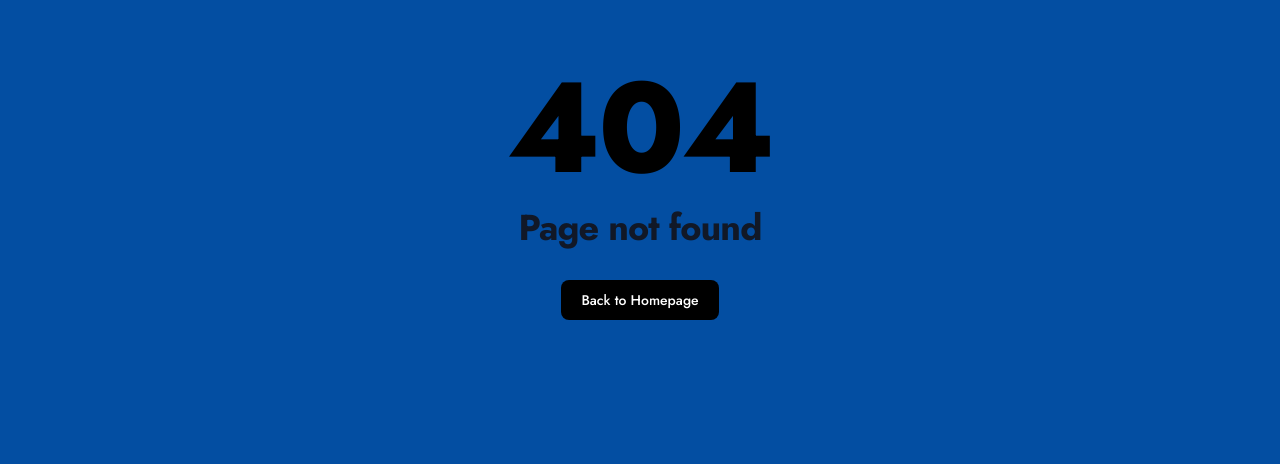
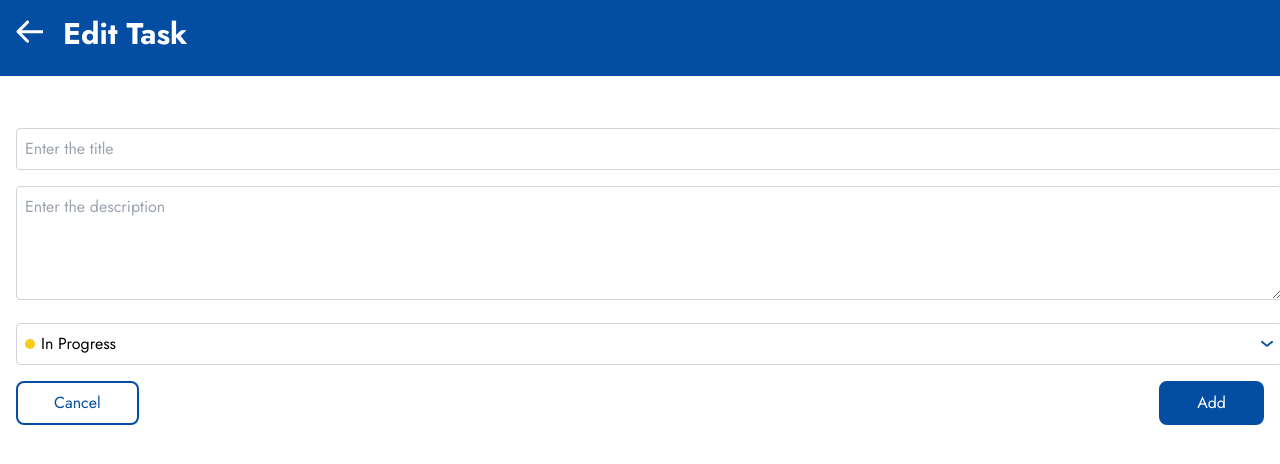
Before and after one commit to amitShindeGit/Tresata-task-management, a React (Vite) app: page /edit/1 in a window 1280 px wide. Before the commit this address had no page. Shown: the top 464 px of the page. Built offline with nearby package versions, Linux system fonts and the light colour scheme.

Commit message:
Edit a Task page addition

```diff
--- a/src/components/TaskCard.tsx
+++ b/src/components/TaskCard.tsx
@@ -4,6 +4,19 @@ import CollapsibleCardWrapper from "./display/CollapsibleCardWrapper";
 import Tag from "./display/Tag";
 import type { TaskCardProps } from "./types";
 import { useState } from "react";
+
+const getTaskStatusVariant = (status: string) => {
+  switch (status) {
+    case "in-progress":
+      return "progress";
+    case "pending":
+      return "pending";
+    case "completed":
+      return "completed";
+    default:
+      return "progress";
+  }
+};
 
 function TaskCard({ task, onDelete, onEdit }: TaskCardProps) {
   const { title, description, createdAt } = task;
@@ -23,7 +36,7 @@ function TaskCard({ task, onDelete, onEdit }: TaskCardProps) {
           </span>
           <div className="w-full flex justify-between">
             <span className="font-bold text-lg text-[#034EA2]">{title}</span>
-            <Tag variant="progress" />
+            <Tag variant={getTaskStatusVariant(task?.status)} />
           </div>
         </div>
 
--- a/src/components/TaskForm.tsx
+++ b/src/components/TaskForm.tsx
@@ -1,44 +1,68 @@
-import React, { useState } from "react";
+import React, { useEffect, useState } from "react";
 import Button from "./Button";
 import { useNavigate } from "react-router";
+import type { TaskStatus } from "../utils/types";
+import Dropdown from "./display/Dropdown";
+import { STATUS_OPTIONS } from "../utils/constants";
+import type { SubmitData, TaskFormProps } from "./types";
 
-interface TaskFormProps {
-  onSubmit: (data: { title: string; description: string }) => void;
-  onCancel?: () => void;
-}
+const TaskForm: React.FC<TaskFormProps> = ({
+  title,
+  description,
+  status,
+  onSubmit,
+}) => {
+  const navigate = useNavigate();
+  const [currentTitle, setCurrentTitle] = useState(() => title || "");
+  const [currentDescription, setCurrentDescription] = useState(
+    () => description || ""
+  );
+  const [selected, setSelected] = useState<TaskStatus>(status ?? "in-progress");
+  const [descriptionError, setCurrentDescriptionError] = useState<string>("");
 
-const TaskForm: React.FC<TaskFormProps> = ({ onSubmit }) => {
-  const [title, setTitle] = useState("");
-  const [description, setDescription] = useState("");
-  const navigate = useNavigate();
-  const [descriptionError, setDescriptionError] = useState<string>("");
+  useEffect(() => {
+    setCurrentTitle(title || "");
+    setCurrentDescription(description || "");
+    setSelected(status ?? "in-progress");
+  }, [title, description, status]);
 
   const handleSubmit = (e: React.FormEvent) => {
     e.preventDefault();
 
-    if (description.trim().length === 0) {
-      setDescriptionError("Description cannot be empty or only spaces");
+    if (currentDescription?.trim().length === 0) {
+      setCurrentDescriptionError("Description cannot be empty or only spaces");
       return;
     }
 
-    const trimmedTitle = title.trim();
-    const trimmedDescription = description.trim();
-    onSubmit({ title: trimmedTitle, description: trimmedDescription });
-    setTitle("");
-    setDescription("");
+    const trimmedTitle = currentTitle?.trim();
+    const trimmedDescription = currentDescription?.trim();
+
+    if (trimmedTitle && trimmedDescription) {
+      let submitData: SubmitData = {
+        title: trimmedTitle,
+        description: trimmedDescription,
+      };
+
+      if (status && selected) {
+        submitData = { ...submitData, status: selected };
+      }
+      onSubmit(submitData);
+      setCurrentTitle("");
+      setCurrentDescription("");
+    }
   };
 
   const handleDescriptionChange = (
     e: React.ChangeEvent<HTMLTextAreaElement>
   ) => {
     const value = e.target.value;
-    setDescription(value);
+    setCurrentDescription(value);
 
     // Validation: must contain at least one non-space character
     if (value.trim().length === 0 && value.length > 0) {
-      setDescriptionError("Description cannot be empty or only spaces");
+      setCurrentDescriptionError("Description cannot be empty or only spaces");
     } else {
-      setDescriptionError("");
+      setCurrentDescriptionError("");
     }
   };
 
@@ -51,8 +75,8 @@ const TaskForm: React.FC<TaskFormProps> = ({ onSubmit }) => {
         <label>
           <input
             type="text"
-            value={title}
-            onChange={(e) => setTitle(e.target.value)}
+            value={currentTitle}
+            onChange={(e) => setCurrentTitle(e.target.value)}
             required
             className="w-full p-2 border border-gray-300 rounded mt-1"
             placeholder="Enter the title"
@@ -65,7 +89,7 @@ const TaskForm: React.FC<TaskFormProps> = ({ onSubmit }) => {
       <div className="mb-4">
         <label>
           <textarea
-            value={description}
+            value={currentDescription}
             onChange={handleDescriptionChange}
             required
             rows={4}
@@ -78,7 +102,13 @@ const TaskForm: React.FC<TaskFormProps> = ({ onSubmit }) => {
           )}
         </label>
       </div>
-      <div className="flex justify-between">
+
+      <Dropdown
+        options={STATUS_OPTIONS}
+        value={selected}
+        onChange={(val) => setSelected(val as TaskStatus)}
+      />
+      <div className="mt-4 flex justify-between">
         <Button
           label="Cancel"
           variant="secondary"
@@ -86,7 +116,11 @@ const TaskForm: React.FC<TaskFormProps> = ({ onSubmit }) => {
           onClick={() => navigate(-1)}
         />
 
-        <Button label="Add" type="submit" onSubmit={onSubmit} />
+        <Button
+          label={title || description ? "Update" : "Add"}
+          type="submit"
+          onSubmit={onSubmit}
+        />
       </div>
     </form>
   );
--- /dev/null
+++ b/src/components/display/Dropdown.tsx
@@ -0,0 +1,55 @@
+import React, { useState } from "react";
+import { AccordionDownArrow, AccordionUpArrow } from "../../utils/assets";
+import type { Option } from "../types";
+
+interface DropdownProps {
+  options: Option[];
+  value?: string;
+  onChange: (value: string) => void;
+}
+
+const Dropdown: React.FC<DropdownProps> = ({ options, value, onChange }) => {
+  const [isOpen, setIsOpen] = useState(false);
+
+  const handleToggle = () => setIsOpen((prev) => !prev);
+
+  const handleSelect = (val: string) => {
+    onChange(val);
+    setIsOpen(false); // close after selection
+  };
+
+  const selectedOption = options?.every(
+    (option) => option.element !== undefined
+  )
+    ? options.find((o) => o.value === value)?.element
+    : options.find((o) => o.value === value)?.label;
+
+  return (
+    <div className="relative w-full">
+      <button
+        type="button"
+        onClick={handleToggle}
+        className="w-full p-2 border border-gray-300 rounded flex justify-between items-center"
+      >
+        {value ? selectedOption : "Select an option"}
+        {isOpen ? <AccordionUpArrow /> : <AccordionDownArrow />}
+      </button>
+
+      {isOpen && (
+        <ul className="absolute p-4 w-full bg-white border border-gray-300 rounded mt-1 max-h-60 overflow-y-auto z-10">
+          {options.map((opt) => (
+            <li
+              key={opt.id}
+              onClick={() => handleSelect(opt.value)}
+              className="p-2 hover:bg-gray-100 cursor-pointer"
+            >
+              {opt?.element ? opt.element : opt.label}
+            </li>
+          ))}
+        </ul>
+      )}
+    </div>
+  );
+};
+
+export default Dropdown;
--- /dev/null
+++ b/src/pages/EditTask.tsx
@@ -0,0 +1,46 @@
+import { useContext, useEffect, useState } from "react";
+import TaskForm from "../components/TaskForm";
+import { TaskContext } from "../utils/context/TaskContext";
+import { useNavigate, useParams } from "react-router";
+import type { Task } from "../utils/types";
+import type { SubmitData } from "../components/types";
+
+function EditTask() {
+  const { tasks, updateTask } = useContext(TaskContext);
+  const navigate = useNavigate();
+  const { taskId } = useParams();
+  const [currentTask, setCurrentTask] = useState<Task | null>(null);
+
+  useEffect(() => {
+    // TODO: handle case when taskId is invalid
+    if (tasks.length > 0 && taskId) {
+      const currTask = tasks.filter((task) => task.id === taskId);
+
+      setCurrentTask(currTask[0]);
+    }
+  }, [taskId, tasks]);
+
+  const handleEditTask = (data: SubmitData) => {
+    updateTask({
+      title: data?.title,
+      createdAt: currentTask?.createdAt ?? new Date(),
+      description: data?.description,
+      status: data?.status ?? currentTask?.status ?? "in-progress",
+      updatedAt: new Date(),
+      id: currentTask?.id ?? "",
+    });
+
+    navigate("/");
+  };
+
+  return (
+    <TaskForm
+      title={currentTask?.title}
+      description={currentTask?.description}
+      status={currentTask?.status}
+      onSubmit={handleEditTask}
+    />
+  );
+}
+
+export default EditTask;
--- a/src/pages/HomePage.tsx
+++ b/src/pages/HomePage.tsx
@@ -1,5 +1,5 @@
 import { useContext } from "react";
-import { Link } from "react-router";
+import { Link, useNavigate } from "react-router";
 import Accordion from "../components/Accordion";
 import TaskCard from "../components/TaskCard";
 import { AddNewTaskIcon } from "../utils/assets";
@@ -7,11 +7,18 @@ import { TaskContext } from "../utils/context/TaskContext";
 
 function HomePage() {
   const { tasks } = useContext(TaskContext);
+  const navigate = useNavigate();
+
+  console.log(tasks)
 
   return (
     <div>
       <Accordion title="In Progress">
-        <TaskCard task={tasks[0]} onDelete={() => {}} onEdit={() => {}} />
+        <TaskCard
+          task={tasks[0]}
+          onDelete={() => {}}
+          onEdit={() => navigate(`/edit/${tasks[0]?.id}`)}
+        />
       </Accordion>
 
       <Link to="/new" className="fixed bottom-10 right-10">
--- a/src/router/AppRouter.tsx
+++ b/src/router/AppRouter.tsx
@@ -3,6 +3,7 @@ import HomePage from "../pages/HomePage";
 import MasterLayout from "../components/display/MasterLayout";
 import NewTask from "../pages/NewTask";
 import NotFound from "../components/display/NotFound";
+import EditTask from "../pages/EditTask";
 
 function AppRouter() {
   return (
@@ -25,6 +26,15 @@ function AppRouter() {
         }
       />
 
+      <Route
+        path="/edit/:taskId"
+        element={
+          <MasterLayout backLink="/" title={"Edit Task"}>
+            <EditTask />
+          </MasterLayout>
+        }
+      />
+
       <Route path="*" element={<NotFound />} />
     </Routes>
   );
--- /dev/null
+++ b/src/utils/constants.tsx
@@ -0,0 +1,23 @@
+import Tag from "../components/display/Tag";
+import type { Option } from "../components/types";
+
+export const STATUS_OPTIONS: Option[] = [
+  {
+    id: 1,
+    label: "In Progress",
+    value: "in-progress",
+    element: <Tag variant="progress" />,
+  },
+  {
+    id: 2,
+    label: "Pending",
+    value: "pending",
+    element: <Tag variant="pending" />,
+  },
+  {
+    id: 3,
+    label: "Completed",
+    value: "completed",
+    element: <Tag variant="completed" />,
+  },
+];
```
Also changed, not shown: src/components/display/Tag.tsx (+1 -6 lines), src/components/types.ts (+28 -1 lines).
